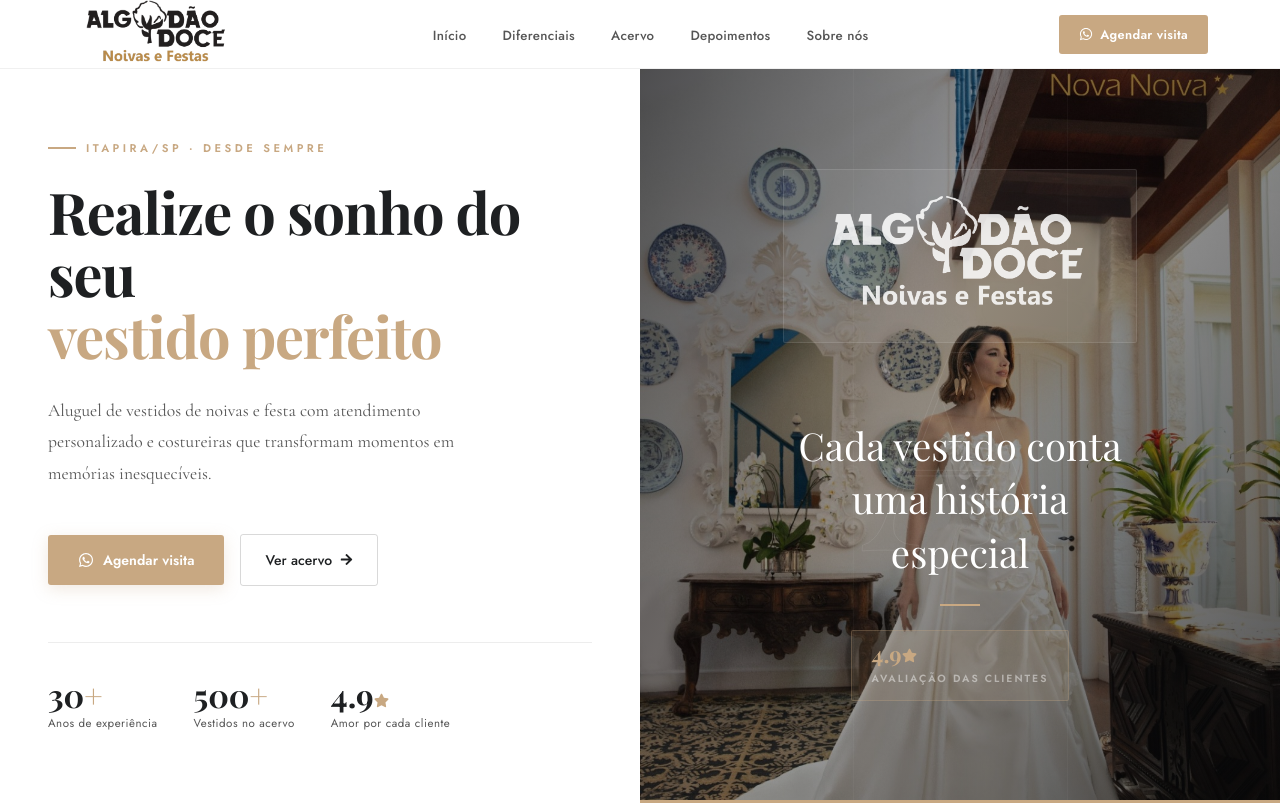
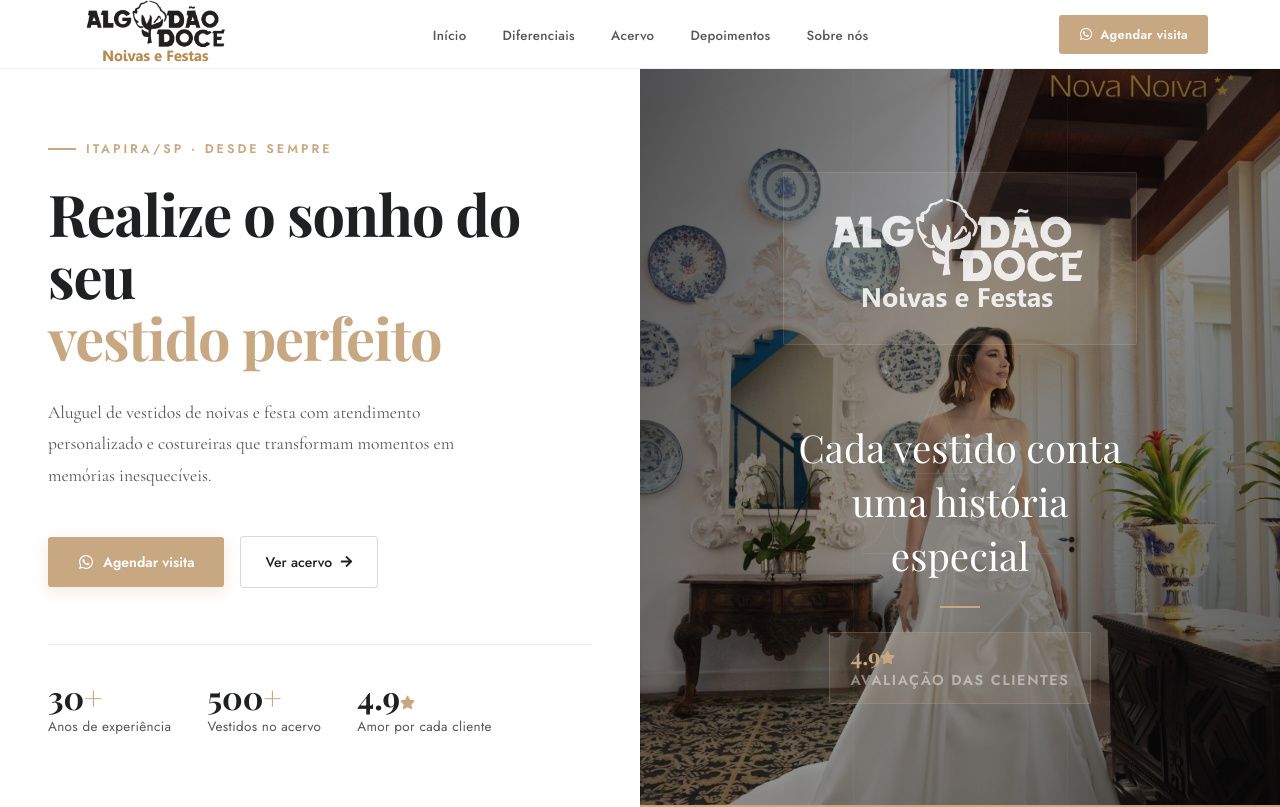
Before and after one commit to butrico31/algodao-doce, a React (Vite) app: page / in a window 1280 px wide. Shown: the top 807 px of the page. Built offline with nearby package versions, Linux system fonts and the light colour scheme; a web font is replaced by a local one.

Commit message:
fix: adjust font sizes and letter spacing for improved readability

```diff
--- a/src/components/Hero.jsx
+++ b/src/components/Hero.jsx
@@ -44,9 +44,9 @@ const Eyebrow = styled.p`
   align-items: center;
   gap: 10px;
   font-family: ${({ theme }) => theme.fonts.body};
-  font-size: 0.7rem;
+  font-size: 0.78rem;
   font-weight: 600;
-  letter-spacing: 3.5px;
+  letter-spacing: 3px;
   text-transform: uppercase;
   color: ${({ theme }) => theme.colors.orange};
   margin-bottom: 24px;
@@ -164,9 +164,13 @@ const StatNum = styled.p`
 
 const StatLabel = styled.p`
   font-family: ${({ theme }) => theme.fonts.body};
-  font-size: 0.72rem;
+  font-size: 0.84rem;
   color: ${({ theme }) => theme.colors.textMedium};
-  letter-spacing: 0.5px;
+  letter-spacing: 0.35px;
+
+  @media (max-width: ${({ theme }) => theme.breakpoints.mobile}) {
+    font-size: 0.78rem;
+  }
 `;
 
 /* �"?�"?�"? Right column �"?�"?�"? */
@@ -309,11 +313,16 @@ const RightBadgeText = styled.div`
     line-height: 1;
   }
   .label {
-    font-size: 0.65rem;
-    letter-spacing: 2px;
+    font-size: 0.9rem;
+    letter-spacing: 1.6px;
     text-transform: uppercase;
     color: rgba(255,255,255,0.45);
     font-weight: 600;
+
+    @media (max-width: ${({ theme }) => theme.breakpoints.mobile}) {
+      font-size: 0.82rem;
+      letter-spacing: 1.2px;
+    }
   }
 `;
 
```
